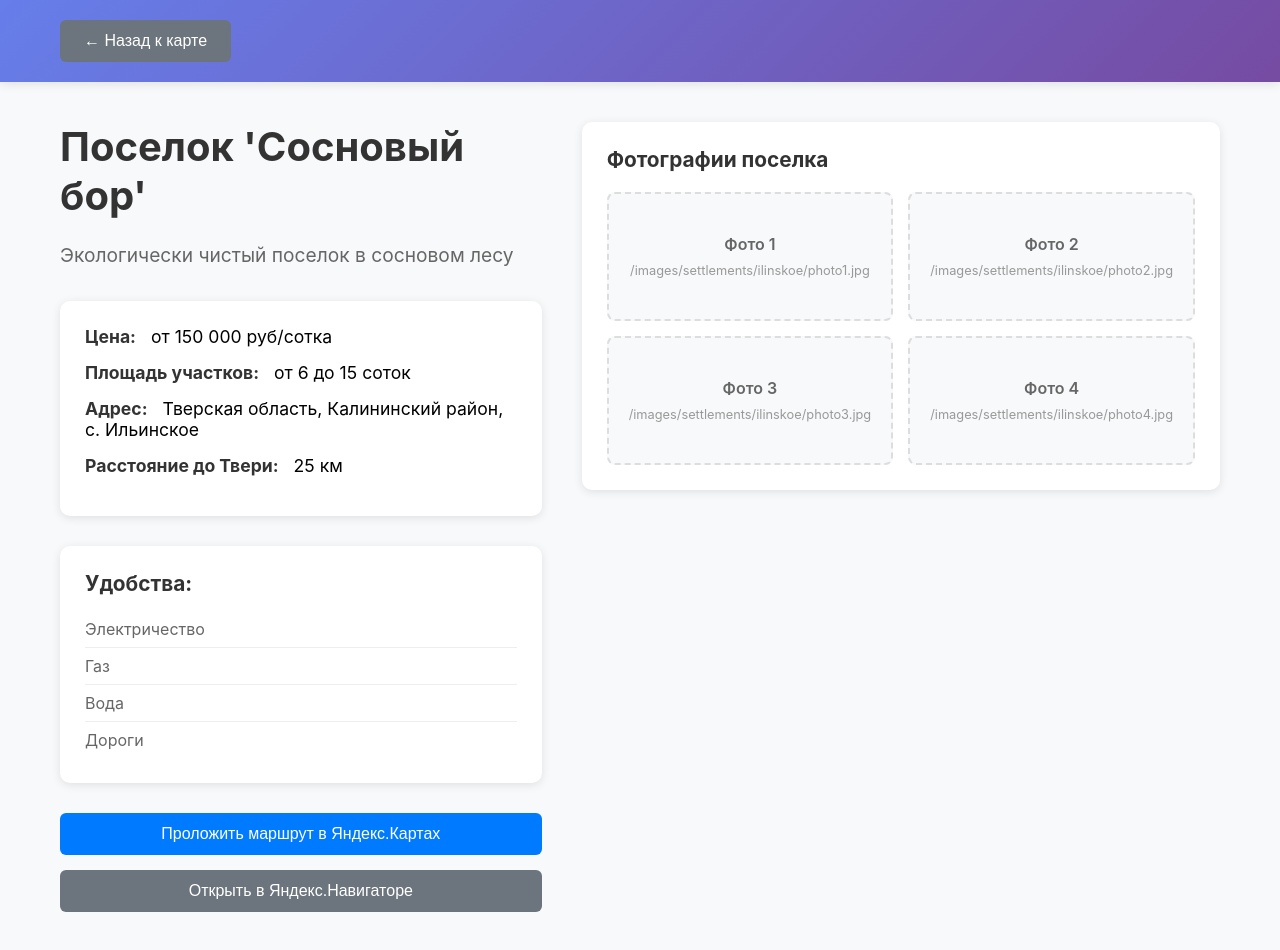
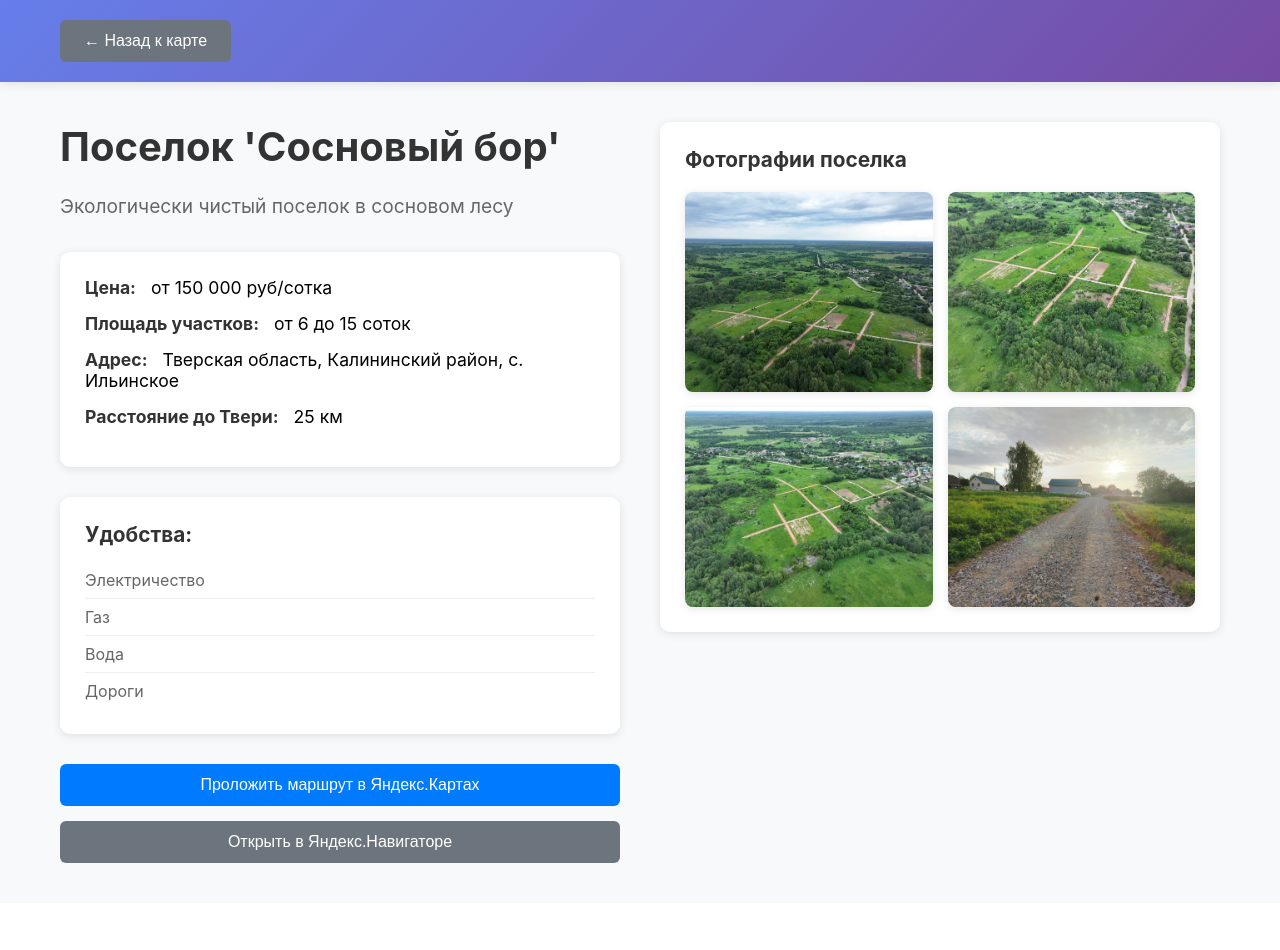
Before and after one commit to IlyaSkach/map-brif, a React (Vite) app: page /settlement/1 in a window 1280 px wide. After the commit the page ends 903 px from the top, so only its background shows below. Built offline with nearby package versions, Linux system fonts and the light colour scheme.

Commit message:
Исправлено отображение изображений в галерее поселков

```diff
--- a/src/pages/SettlementPage.css
+++ b/src/pages/SettlementPage.css
@@ -106,6 +106,25 @@
   gap: 15px;
 }
 
+.image-item {
+  position: relative;
+  border-radius: 8px;
+  overflow: hidden;
+  box-shadow: 0 2px 8px rgba(0,0,0,0.1);
+}
+
+.settlement-image {
+  width: 100%;
+  height: 200px;
+  object-fit: cover;
+  display: block;
+  transition: transform 0.3s ease;
+}
+
+.settlement-image:hover {
+  transform: scale(1.05);
+}
+
 .image-placeholder {
   background: #f8f9fa;
   border: 2px dashed #ddd;
@@ -113,6 +132,10 @@
   padding: 40px 20px;
   text-align: center;
   color: #666;
+  height: 200px;
+  display: flex;
+  flex-direction: column;
+  justify-content: center;
 }
 
 .image-placeholder p {
--- a/src/pages/SettlementPage.jsx
+++ b/src/pages/SettlementPage.jsx
@@ -89,9 +89,20 @@ const SettlementPage = () => {
               <h3>Фотографии поселка</h3>
               <div className="image-gallery">
                 {settlement.images.map((image, index) => (
-                  <div key={index} className="image-placeholder">
-                    <p>Фото {index + 1}</p>
-                    <small>{image}</small>
+                  <div key={index} className="image-item">
+                    <img
+                      src={image}
+                      alt={`Фото поселка ${index + 1}`}
+                      className="settlement-image"
+                      onError={(e) => {
+                        e.target.style.display = 'none';
+                        e.target.nextSibling.style.display = 'block';
+                      }}
+                    />
+                    <div className="image-placeholder" style={{display: 'none'}}>
+                      <p>Фото {index + 1}</p>
+                      <small>{image}</small>
+                    </div>
                   </div>
                 ))}
               </div>
```
Also changed, not shown: 1 other file (tests, documents, lock files or other folders).
